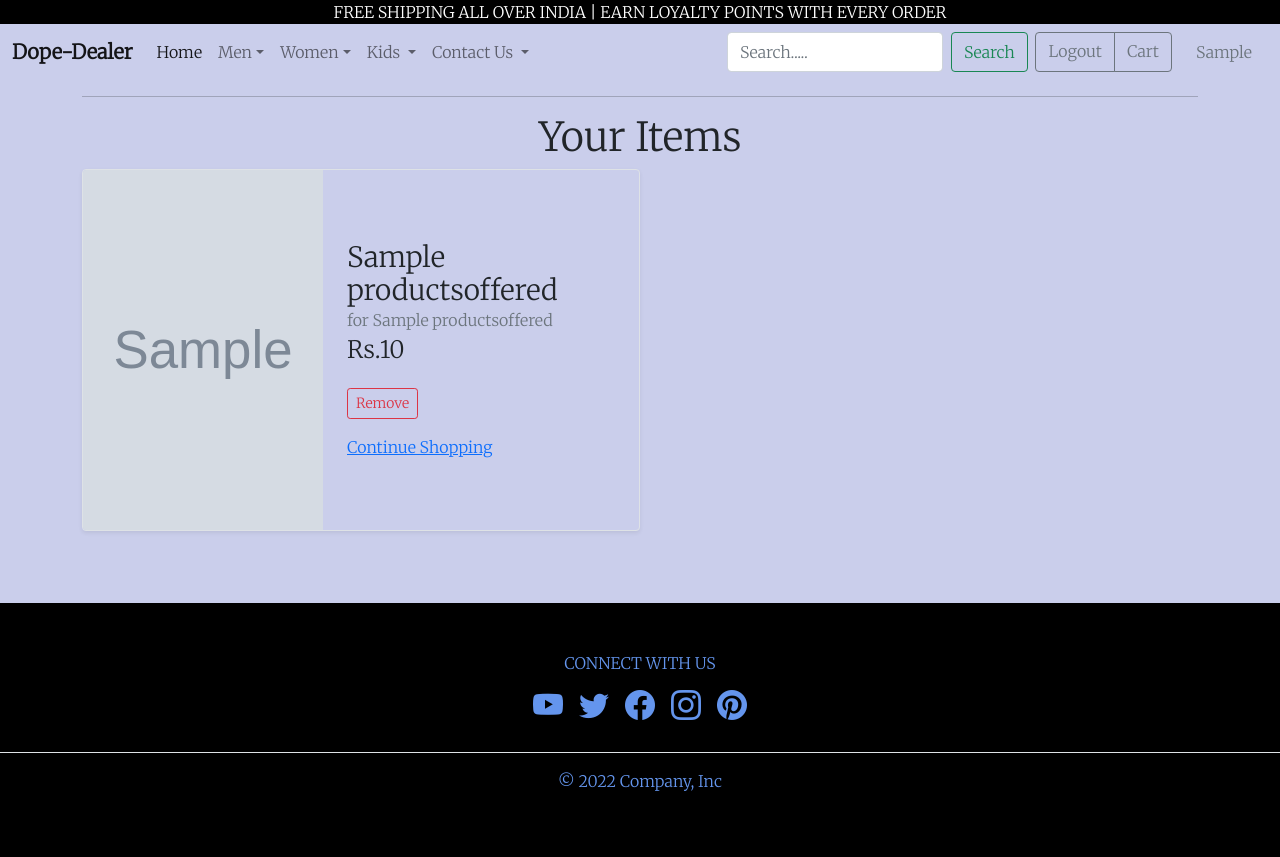
After one commit to Karthikeya0612/FashionMarket, a Django app: page /customers/customers/cart/ in a window 1280 px wide. The commit adds this page. Run offline with Django 4.2, Linux system fonts and the light colour scheme; a user stored in the database is signed in; tables that the repository leaves empty hold one stand-in row (values such as "Sample post"); grey boxes marked "Sample" are stand-in pictures; some libraries are stand-ins or nearby versions.

Commit message:
adding shopping cart feature

```diff
--- a/customers/urls.py
+++ b/customers/urls.py
@@ -7,5 +7,5 @@ urlpatterns = [
     path('customers/signup/signup',views.signup, name='signup'),
     path('customers/login/login',views.login, name='login'),
     path('customers/logout',views.logout, name='logout'),
-    path('customers/cart',views.cart, name='cart'),
+    # path('customers/cart',views.cart, name='cart'),
 ]
--- a/static/css/style.css
+++ b/static/css/style.css
@@ -75,8 +75,7 @@ footer {
     margin: auto;
 }
 
-.cart{
-    max-height: 2000px;
-    min-height: 2000px;
-
+.cart-img{
+    height: 360px !important;
+    width: 240px !important;
 }
--- a/store/admin.py
+++ b/store/admin.py
@@ -1,7 +1,8 @@
 from django.contrib import admin
-from store.models import Destination, ProductsOffered, Carousel
-
+from store.models import Destination, ProductsOffered, Carousel, Cart, CartItem
 # Register your models here.
 admin.site.register(Destination)
 admin.site.register(ProductsOffered)
 admin.site.register(Carousel)
+admin.site.register(CartItem)
+admin.site.register(Cart)
--- a/store/models.py
+++ b/store/models.py
@@ -21,3 +21,21 @@ class ProductsOffered(models.Model):
 class Carousel(models.Model):
     label = models.CharField(max_length=10)
     img = img = models.ImageField(upload_to='media/')
+
+class CartItem(models.Model):
+    cart = models.ForeignKey('Cart', on_delete=models.CASCADE)
+    product = models.ForeignKey(ProductsOffered, on_delete=models.CASCADE)
+    quantity = models.PositiveIntegerField(default=1)
+
+    def __str__(self):
+        return f"{self.quantity} x {self.product.name}"
+
+class Cart(models.Model):
+    user = models.OneToOneField(User, on_delete=models.CASCADE)
+    products = models.ManyToManyField(ProductsOffered, through='CartItem')
+
+    def __str__(self):
+        return f"Cart for {self.user.username}"
+
+User.profile = property(lambda u: User.objects.get_or_create(user=u)[0])
+User.cart = property(lambda u: Cart.objects.get_or_create(user=u)[0])
--- /dev/null
+++ b/store/templates/store/cart.html
@@ -0,0 +1,72 @@
+{% extends "base.html" %} {% block content %}
+
+<div class="container cart">
+  <div class="row justify-content-center">
+    <div class="">
+      <hr class="featurette-divider" />
+      <center><h1>Your Items</h1></center>
+      {% for item in cart_items %}
+      <div class="col-md-6">
+        <div class="row g-0 border rounded overflow-hidden flex-md-row mb-4 shadow-sm h-md-250 position-relative">
+          <div class="col-auto d-none d-lg-block">
+            <img src="{{item.product.img.url}}" alt="" class="cart-img">
+          </div>
+          <div class="col p-4 d-flex flex-column position-static">
+            <h3 class="mb-0">{{ item.product.name }}</h3>
+            <div class="mb-1 text-muted">for {{item.product.label}}</div>
+            <h4 class="mb-0">Rs.{{ item.product.price }}</h4> <br/>
+            <p class="card-text mb-auto">
+              <form action="{% url 'remove-from-cart' item.product.id %}" method="post">
+                {% csrf_token %}
+                <button class="remove-from-cart-btn btn btn-outline-danger btn-sm" type="submit">Remove</button>
+              </form>
+            </p>
+            <a class="continue-shopping-link" href="{% url 'home' %}">Continue Shopping</a>
+          </div>
+        </div>
+      </div>
+      <br/>
+      {% endfor %}
+    </div>
+    <div class="col-4"></div>
+  </div>
+</div>
+<br/>
+{% comment %} <div class="container">
+  <div class="cart-header">
+      <h1>Your Cart</h1>
+  </div>
+  <ul>
+      {% for item in cart_items %}
+      <li class="cart-item">
+          <div class="cart-item-details">
+              <div class="cart-item-name">{{ item.product.name }}</div>
+              <form action="{% url 'remove-from-cart' item.product.id %}" method="post">
+                  {% csrf_token %}
+                  <button class="remove-from-cart-btn" type="submit">Remove</button>
+              </form>
+          </div>
+          <div class="cart-item-quantity">
+              <form action="{% url 'increase-cart-item' item.product.id %}" method="post">
+                  {% csrf_token %}
+                  <button class="quantity-btn increase-quantity" type="submit">+</button>
+              </form>
+              <span class="item-quantity">{{ item.quantity }}</span>
+              <form action="{% url 'decrease-cart-item' item.product.id %}" method="post">
+                  {% csrf_token %}
+                  <button class="quantity-btn decrease-quantity" type="submit">-</button>
+              </form>
+          </div>
+          <div class="cart-item-price" data-price="{{ item.product.price }}">
+              ${{ item.product.price }}
+          </div>
+      </li>
+      {% endfor %}
+  </ul>
+  <a class="continue-shopping-link" href="{% url 'home' %}">Continue Shopping</a>
+
+  <a class="checkout-button" href="#">Checkout</a>
+</div> {% endcomment %}
+
+
+{% endblock %}
--- a/store/urls.py
+++ b/store/urls.py
@@ -5,4 +5,8 @@ urlpatterns = [
     path('',views.home, name='home'),
     path('home/',views.home, name='home'),
     path('<str:category>/', views.show_category, name='show_category'),
+    path('add-to-cart/<int:product_id>/', views.add_to_cart, name='add-to-cart'),
+    path('remove-from-cart/<int:product_id>/', views.remove_from_cart, name='remove-from-cart'),
+    path('cart/', views.view_cart, name='cart'),
+    path('customers/customers/cart/', views.view_cart, name='cart'),
 ]
--- a/store/views.py
+++ b/store/views.py
@@ -1,5 +1,6 @@
 from django.shortcuts import render, redirect
 from . import models
+from django.contrib.auth.decorators import login_required
 
 results=models.ProductsOffered.objects
 categories_list = results.values_list('category', flat=True).distinct()
@@ -26,3 +27,34 @@ def show_category(request, category):
         return redirect("..")
 
     return render(request, 'store/categories.html', context)
+
+@login_required(login_url='login')
+def add_to_cart(request, product_id):
+    product = models.ProductsOffered.objects.get(pk=product_id)
+    cart, created = models.Cart.objects.get_or_create(user=request.user)
+    cart_item, item_created = models.CartItem.objects.get_or_create(cart=cart, product=product)
+
+    if not item_created:
+        cart_item.quantity += 1
+        cart_item.save()
+
+    return redirect('..')
+
+@login_required(login_url='login')
+def remove_from_cart(request, product_id):
+    product = models.ProductsOffered.objects.get(pk=product_id)
+    cart = models.Cart.objects.get(user=request.user)
+    try:
+        cart_item = cart.cartitem_set.get(product=product)
+        if cart_item.quantity >= 1:
+             cart_item.delete()
+    except models.CartItem.DoesNotExist:
+        pass
+
+    return redirect('cart')
+
+@login_required(login_url='login')
+def view_cart(request):
+    cart = request.user.cart
+    cart_items = models.CartItem.objects.filter(cart=cart)
+    return render(request, 'store/cart.html', {'cart_items': cart_items})
```
Also changed, not shown: customers/templates/customers/cart.html (deleted, +0 -35 lines), store/templates/store/categories.html (+6 -3 lines), store/migrations/0009_cart_cartitem_cart_products_cart_user.py (added).
